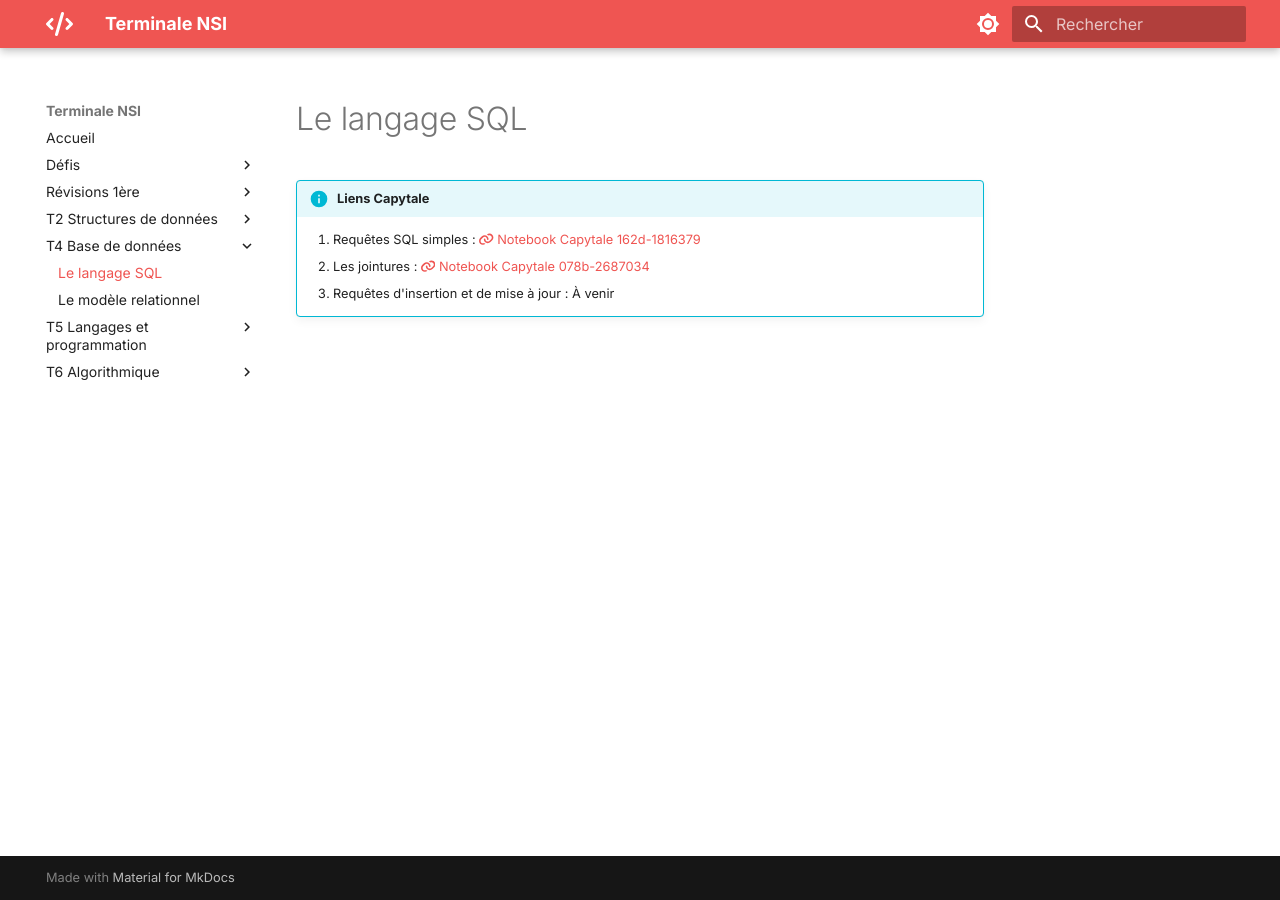
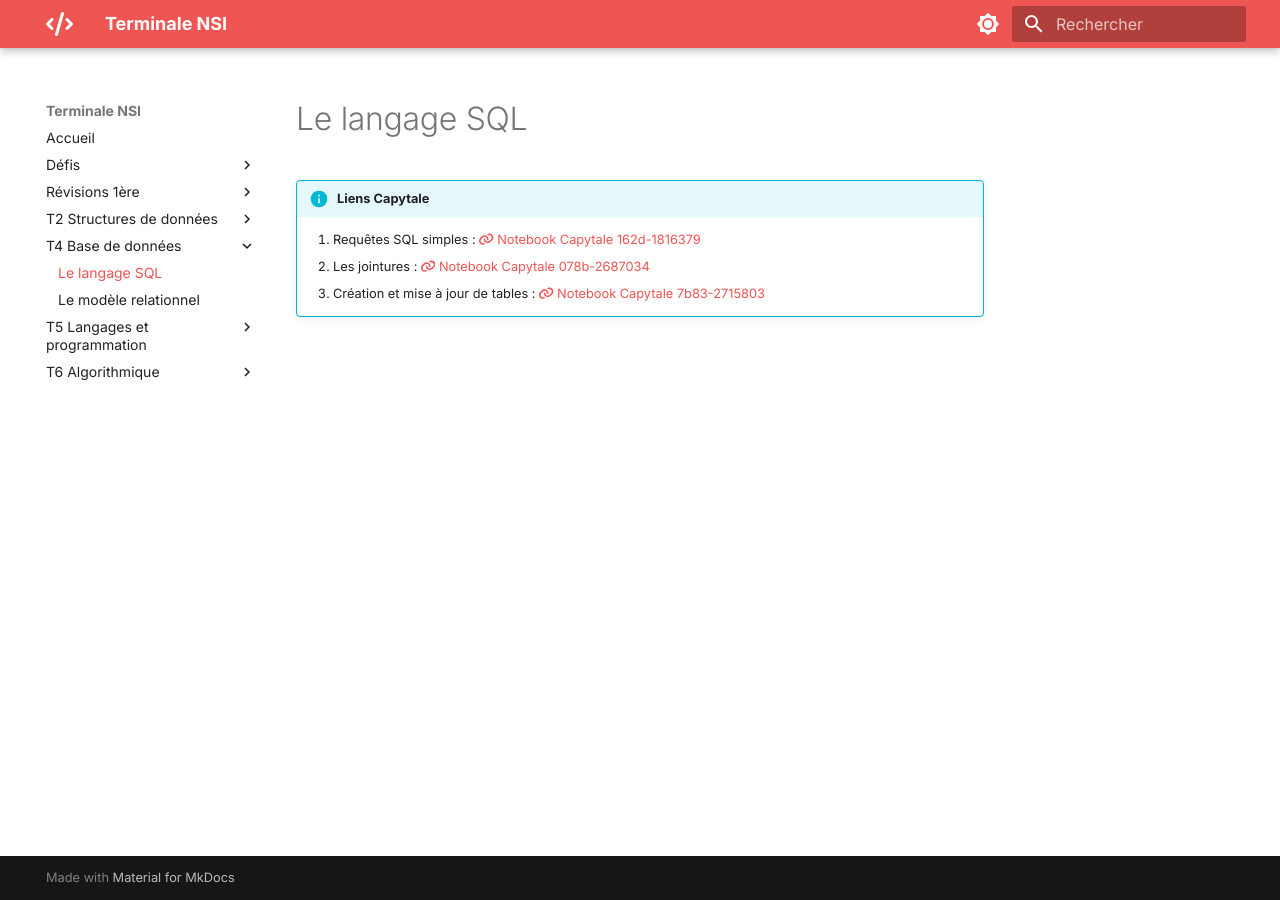
Before and after one commit to ArthurRouquan/TNSI, an MkDocs documentation site: the page built from docs/T4 Base de données/1sql.md, in a window 1280 px wide. Built offline with MkDocs 1.6.1 and Material for MkDocs 9.7.7, drawn with Linux system fonts in a browser that asks for light colours.

Commit message:
tp sql 3

```diff
--- a/docs/T4 Base de données/1sql.md
+++ b/docs/T4 Base de données/1sql.md
@@ -3,4 +3,4 @@
 !!! info "Liens Capytale"
     1. Requêtes SQL simples : [:fontawesome-solid-link: Notebook Capytale 162d-1816379](https://capytale2.ac-paris.fr/web/c/162d-1816379)
     2. Les jointures : [:fontawesome-solid-link: Notebook Capytale 078b-2687034](https://capytale2.ac-paris.fr/web/c/078b-2687034)
-    3. Requêtes d'insertion et de mise à jour : À venir
+    3. Création et mise à jour de tables : [:fontawesome-solid-link: Notebook Capytale 7b83-2715803](https://capytale2.ac-paris.fr/web/c/7b83-2715803)
```
